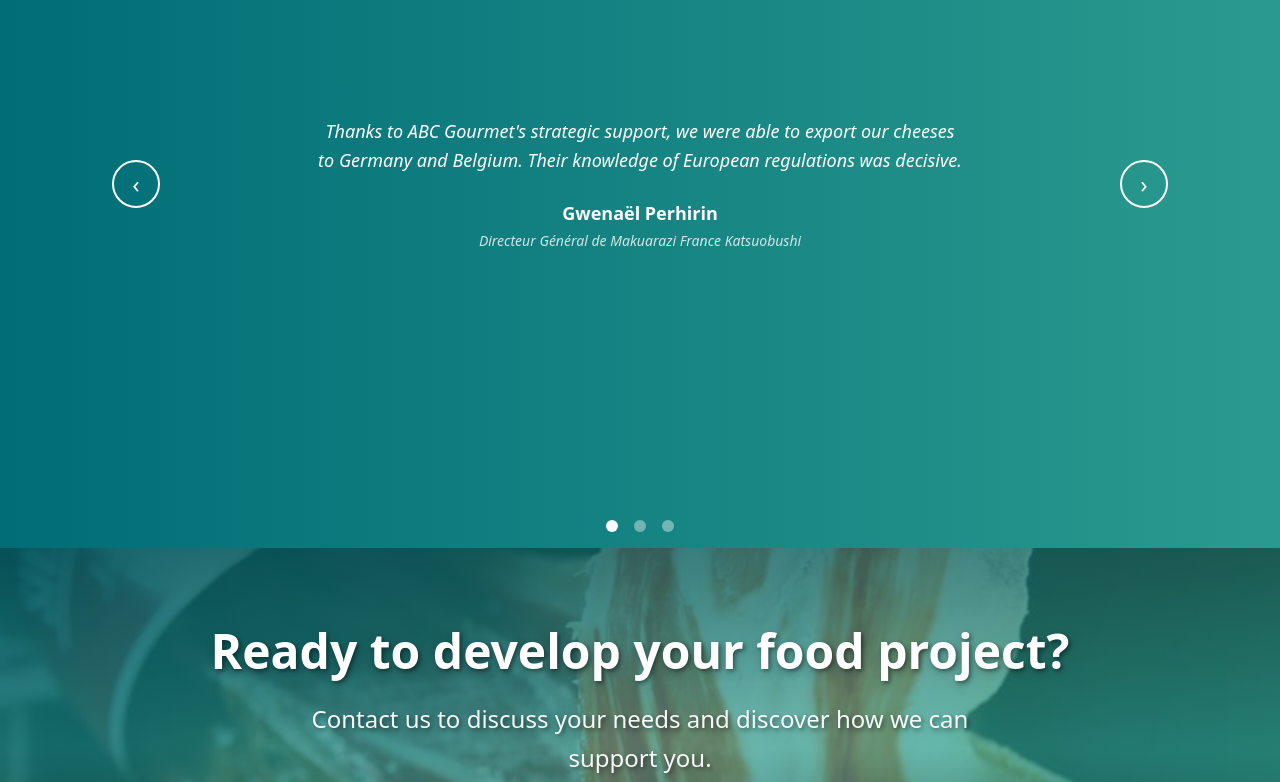
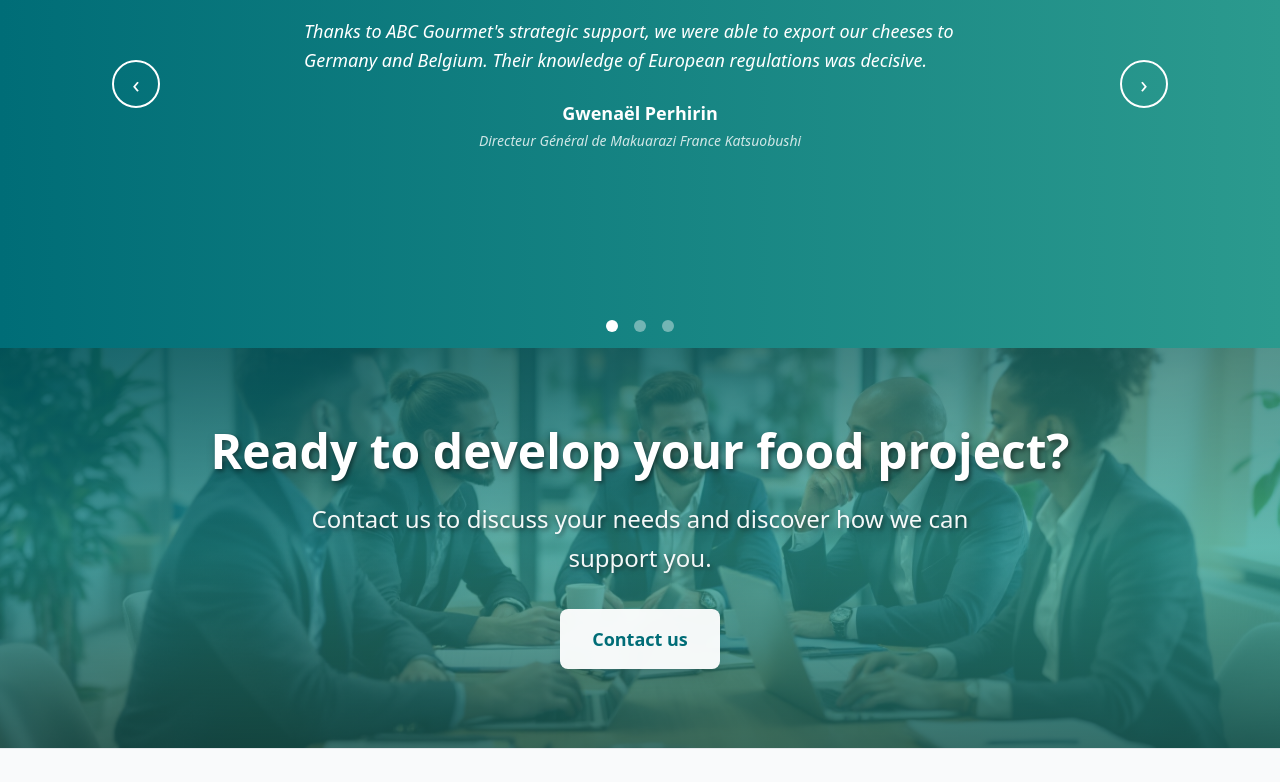
Before and after one commit to KewneWhimsy/magali, an Astro site: page /en/about in a window 1280 px wide. Shown: the part 1430-2212 px from the top of the page. Built offline with nearby package versions, Linux system fonts and the light colour scheme; Astro itself is replaced by a stand-in of ours.

Commit message:
img cta et responsive temoignages

```diff
--- a/src/components/testimonials_carousel.astro
+++ b/src/components/testimonials_carousel.astro
@@ -87,14 +87,14 @@ const carouselId = `testimonials-${Math.random().toString(36).substr(2, 9)}`;
 ---
 
 <section
-  class="bg-[linear-gradient(to_right,var(--color-primary),var(--color-primary-hover))] text-white py-16 min-h-[700px] flex items-center"
+  class="bg-[linear-gradient(to_right,var(--color-primary),var(--color-primary-hover))] text-white py-16 flex items-center"
 >
   <div class="max-w-6xl mx-auto px-8 w-full text-center">
     <h2 class="text-4xl font-light mb-12 uppercase tracking-[2px]">
       {t.testimonials}
     </h2>
 
-    <div class="carousel relative max-w-4xl mx-auto h-[600px]" id={carouselId}>
+    <div class="carousel relative max-w-4xl mx-auto h-[750px] sm:h-[400px]" id={carouselId}>
       <div class="carousel-inner w-full h-full relative">
         {
           sortedTestimonials.map((testimonial, index: number) => (
@@ -110,9 +110,9 @@ const carouselId = `testimonials-${Math.random().toString(36).substr(2, 9)}`;
               />
               <div class="carousel-item absolute opacity-0 w-full top-0 left-0 flex flex-col items-center justify-center h-full p-8 transition-opacity duration-500">
                 <div
-                  class={`testimonial-content md:text-lg leading-relaxed italic max-w-2xl ${testimonial.data.image ? "mb-8" : "mb-6"}`}
+                  class={`testimonial-content md:text-lg leading-relaxed italic max-w-2xl mx-auto text-left ${testimonial.data.image ? "mb-8" : "mb-6"}`}
                 >
-                  <p class="text-balance" set:html={testimonial.langContent} />
+                  <p class="text-pretty" set:html={testimonial.langContent} />
                 </div>
 
                 {testimonial.data.image && (
--- a/src/content/testimonials/gwenael_makuarazi.md
+++ b/src/content/testimonials/gwenael_makuarazi.md
@@ -7,10 +7,8 @@ publishDate: 2025-02-10
 
 ## fr
 
-Nous avons sollicité Magali Caignec de chez ABC GOURMET sur un audit Commercial, marketing et stratégique de MAKURAZAKI FRANCE KATSUOBUSHI et de notre marque en France et à l’international.<br>Ses recommandations nous ont permis d’une part d’adapter nos produits aux marchés visés, nos outils de communication également et de pénétrer des canaux de distribution relevant du secteur Gourmet.
-<br><br>
+Nous avons sollicité Magali Caignec de chez ABC GOURMET sur un audit Commercial, marketing et stratégique de MAKURAZAKI FRANCE KATSUOBUSHI et de notre marque en France et à l’international. Ses recommandations nous ont permis d’une part d’adapter nos produits aux marchés visés, nos outils de communication également et de pénétrer des canaux de distribution relevant du secteur Gourmet.
 Dans le cadre de la poursuite de mission que nous avons opérée au niveau Business développent, ABG GOURMET a ouvert des marchés en Europe et a partagé avec nous son expérience et ses conseils bien adaptés sur les stratégies à adopter selon les différents secteurs de ventes en France et ailleurs dans l’UE.
-<br><br>
 Nous encourageons et recommandons les TPE/PME du secteur alimentaire à recourir au conseils et l’accompagnement d’ABC GOURMET.
 
 ## en
--- a/src/pages/[lang]/about.astro
+++ b/src/pages/[lang]/about.astro
@@ -171,7 +171,7 @@ const t = content[lang] || content.fr;
     subtitle={t.ctaSubtitle}
     buttonText={t.ctaButton}
     buttonHref={`/${lang}/contact/`}
-    imageSrc="/src/assets/img/jambon_926x474.jpg"
+    imageSrc="/src/assets/img/cta.jpg"
     imageAlt="Description de l'image"
   />
 </Layout>
--- a/src/pages/[lang]/index.astro
+++ b/src/pages/[lang]/index.astro
@@ -151,7 +151,7 @@ const t = content[lang] || content.fr;
     subtitle={t.ctaSubtitle}
     buttonText={t.ctaButton}
     buttonHref={`/${lang}/contact/`}
-    imageSrc="/src/assets/img/jambon_926x474.jpg"
+    imageSrc="/src/assets/img/cta.jpg"
     imageAlt="ABC Gourmet - Préparation culinaire professionnelle"
   />
 </Layout>
```
Also changed, not shown: src/content/testimonials/sophie-foodtech.md (+2 -1 lines), src/assets/img/4WQj8HmBp_fv4ka6CdoC3.jpg (added), src/assets/img/VnyWrUycuNnX8jGyyUyV_.png (added), src/assets/img/cta.jpg (added), src/assets/img/cta.png (added), src/assets/img/kye_4uoLUTHbc-xr33SeY.jpg (added), src/assets/img/yFyPCeqyVPLphCXx6reJk.png (added).
